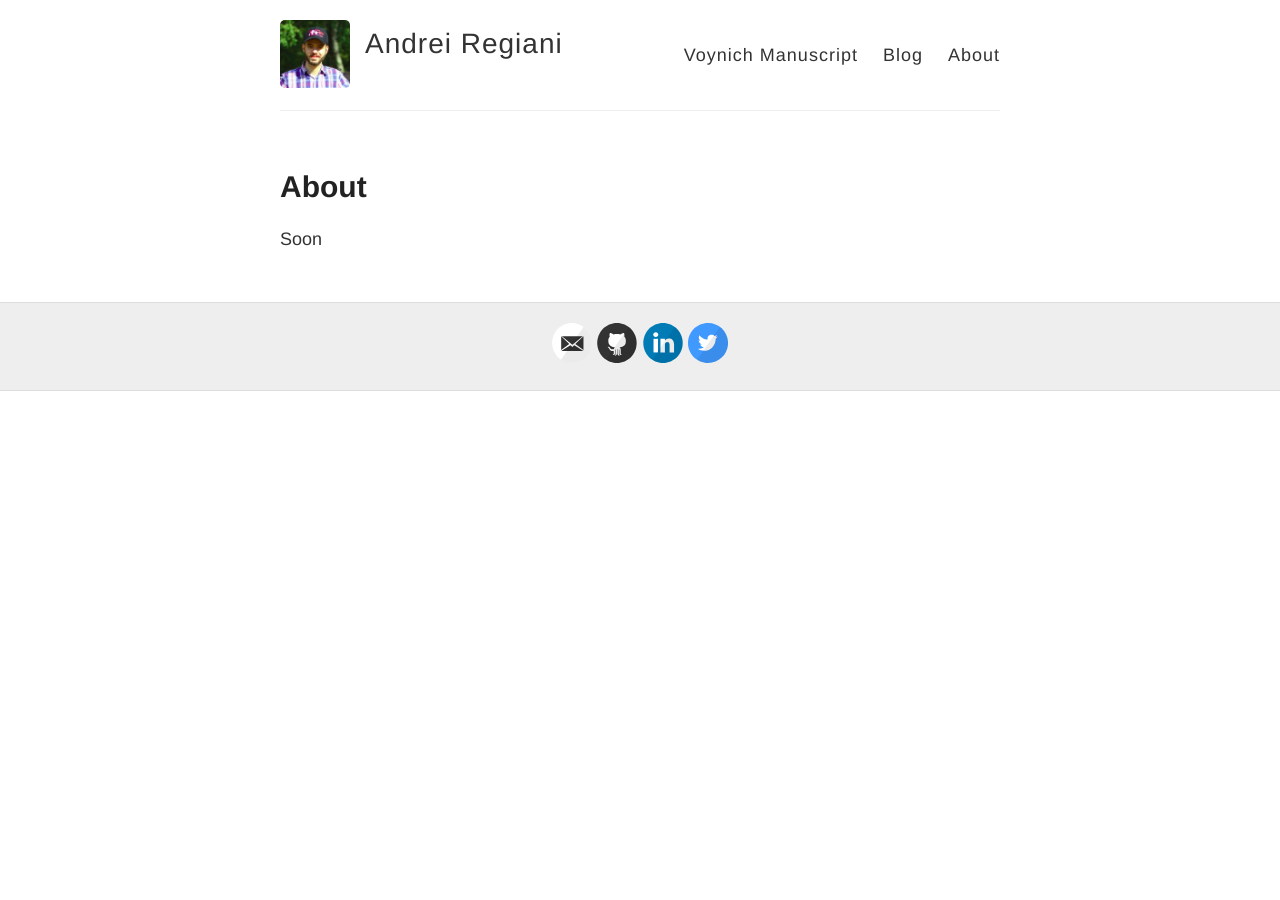
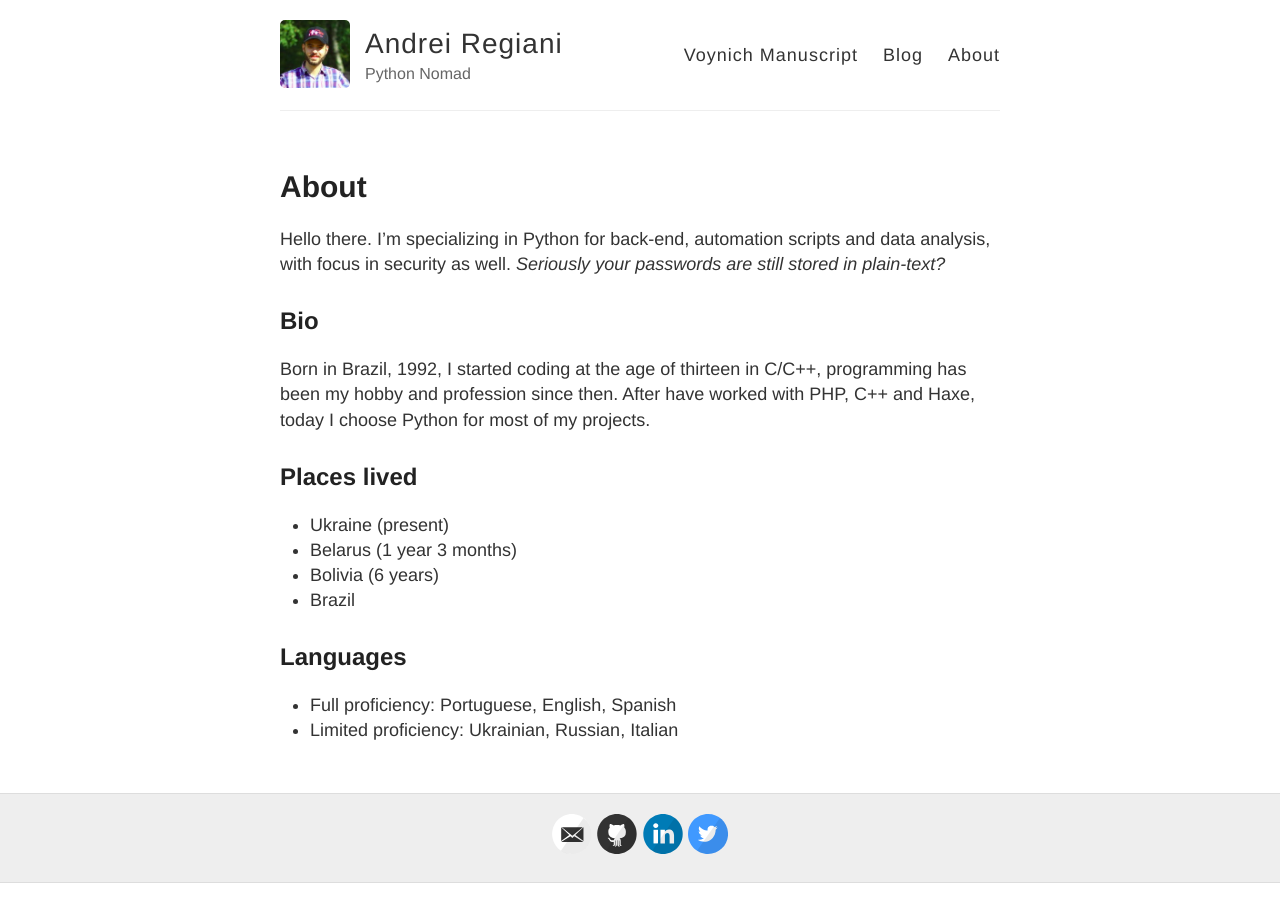
Before and after one commit to AndreiRegiani/andreiregiani.github.io, a Jekyll site: the page built from about.md, in a window 1280 px wide. Built offline with Jekyll 4.4.1, drawn with Linux system fonts in a browser that asks for light colours.

Commit message:
Updated about page

```diff
--- a/_config.yml
+++ b/_config.yml
@@ -6,7 +6,7 @@
 name: Andrei Regiani
 
 # Short bio or description (displayed in the header)
-description:
+description: Python Nomad
 
 # URL of your avatar or profile pic (you could use your GitHub profile pic)
 avatar: http://regiani.xyz/images/avatar.png
--- a/about.md
+++ b/about.md
@@ -4,4 +4,17 @@ title: About
 permalink: /about/
 ---
 
-Soon
+Hello there. I'm specializing in Python for back-end, automation scripts and data analysis, with focus in security as well. *Seriously your passwords are still stored in plain-text?*
+
+## Bio
+Born in Brazil, 1992, I started coding at the age of thirteen in C/C++, programming has been my hobby and profession since then. After have worked with PHP, C++ and Haxe, today I choose Python for most of my projects.
+
+## Places lived
+* Ukraine (present)
+* Belarus (1 year 3 months)
+* Bolivia (6 years)
+* Brazil
+
+## Languages
+* Full proficiency: Portuguese, English, Spanish
+* Limited proficiency: Ukrainian, Russian, Italian
```
